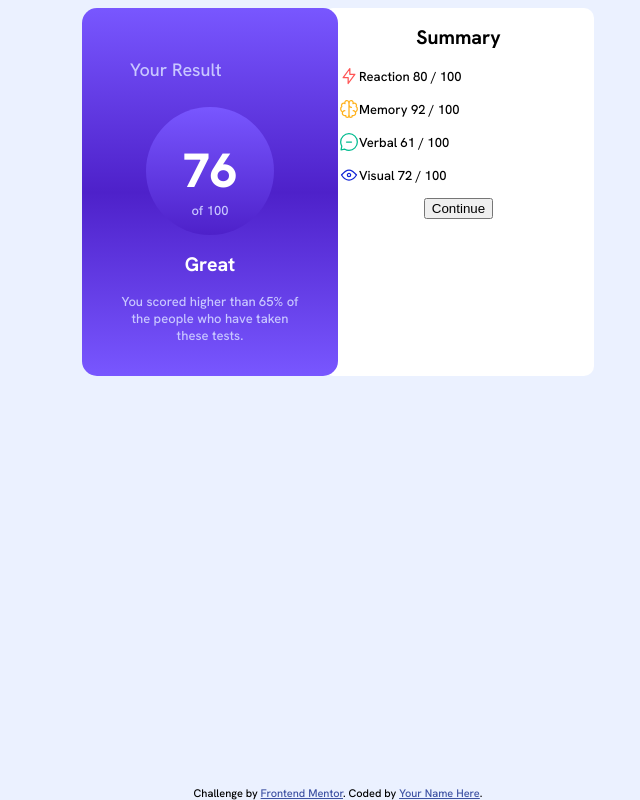
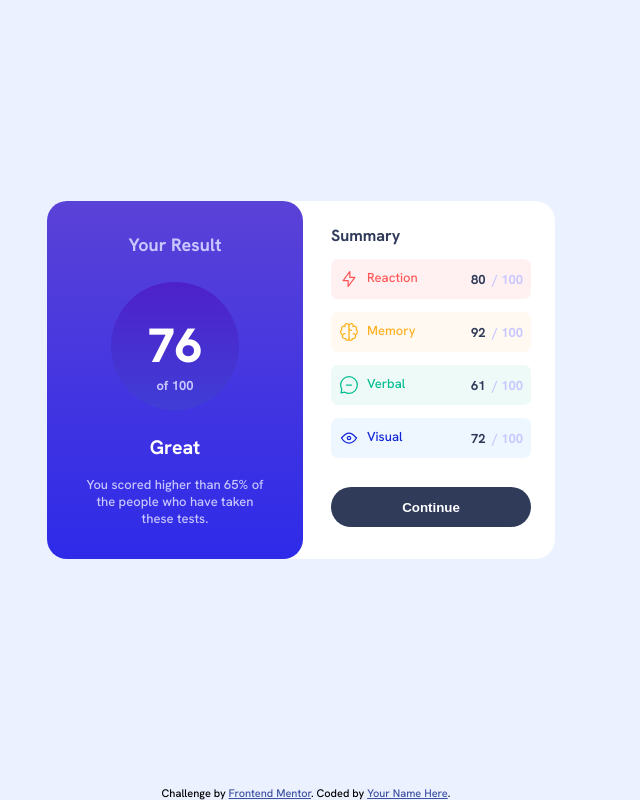
Before and after one commit to Adem-Tozlu/Frontend-Mentor-Results-summary-component, a plain HTML site: page index.html in a window 1280 px wide. Shown: the whole page, without its empty margins (310-950 px from the left). Drawn offline with Linux system fonts and the light colour scheme.

Commit message:
style.css bearbeitet

```diff
--- a/index.html
+++ b/index.html
@@ -34,35 +34,35 @@
     <div class="result">
       <p class="result_text">Your Result</p>
       <div class="result_circle">
-        <div class="result_number">76</div>
-        of 100
+        <div class="result_number">76</div><span class="of_hundred">of 100</span>
+
       </div>
 
-      <h2>Great</h2>
+      <h2 class="great">Great</h2>
       You scored higher than 65% of the people who have taken these tests.
     </div>
 
     <div class="summary">
       <h2>Summary</h2>
 
-      <p><svg xmlns="http://www.w3.org/2000/svg" width="20" height="20" fill="none" viewBox="0 0 20 20"><path stroke="#F55" stroke-linecap="round" stroke-linejoin="round" stroke-width="1.25" d="M10.833 8.333V2.5l-6.666 9.167h5V17.5l6.666-9.167h-5Z"/></svg> Reaction
-        80 / 100</p>
+      <p class="values_react values"><span><svg xmlns="http://www.w3.org/2000/svg" width="20" height="20" fill="none" viewBox="0 0 20 20"><path stroke="#F55" stroke-linecap="round" stroke-linejoin="round" stroke-width="1.25" d="M10.833 8.333V2.5l-6.666 9.167h5V17.5l6.666-9.167h-5Z"/></svg> Reaction</span>
 
-      <p><svg xmlns="http://www.w3.org/2000/svg" width="20" height="20" fill="none" viewBox="0 0 20 20">
+      <span>80 &nbsp<span class="one_hundred">/ 100</span></span></p>
+      <p class="values_memory values "><span><svg xmlns="http://www.w3.org/2000/svg" width="20" height="20" fill="none" viewBox="0 0 20 20">
           <path stroke="#FFB21E" stroke-linecap="round" stroke-linejoin="round" stroke-width="1.25"
             d="M5.833 11.667a2.5 2.5 0 1 0 .834 4.858" />
           <path stroke="#FFB21E" stroke-linecap="round" stroke-linejoin="round" stroke-width="1.25"
             d="M3.553 13.004a3.333 3.333 0 0 1-.728-5.53m.025-.067a2.083 2.083 0 0 1 2.983-2.824m.199.054A2.083 2.083 0 1 1 10 3.75v12.917a1.667 1.667 0 0 1-3.333 0M10 5.833a2.5 2.5 0 0 0 2.5 2.5m1.667 3.334a2.5 2.5 0 1 1-.834 4.858" />
           <path stroke="#FFB21E" stroke-linecap="round" stroke-linejoin="round" stroke-width="1.25"
             d="M16.447 13.004a3.334 3.334 0 0 0 .728-5.53m-.025-.067a2.083 2.083 0 0 0-2.983-2.824M10 3.75a2.085 2.085 0 0 1 2.538-2.033 2.084 2.084 0 0 1 1.43 2.92m-.635 12.03a1.667 1.667 0 0 1-3.333 0" />
-        </svg> Memory
-        92 / 100</p>
+        </svg>Memory</span>
+         <span>92 &nbsp<span class="one_hundred">/ 100</span></span>  </p>
 
-      <p><svg xmlns="http://www.w3.org/2000/svg" width="20" height="20" fill="none" viewBox="0 0 20 20"><path stroke="#00BB8F" stroke-linecap="round" stroke-linejoin="round" stroke-width="1.25" d="M7.5 10h5M10 18.333A8.333 8.333 0 1 0 1.667 10c0 1.518.406 2.942 1.115 4.167l-.699 3.75 3.75-.699A8.295 8.295 0 0 0 10 18.333Z"/></svg> Verbal
-        61 / 100</p>
+      <p class="values_verbal values"><span><svg xmlns="http://www.w3.org/2000/svg" width="20" height="20" fill="none" viewBox="0 0 20 20"><path stroke="#00BB8F" stroke-linecap="round" stroke-linejoin="round" stroke-width="1.25" d="M7.5 10h5M10 18.333A8.333 8.333 0 1 0 1.667 10c0 1.518.406 2.942 1.115 4.167l-.699 3.75 3.75-.699A8.295 8.295 0 0 0 10 18.333Z"/></svg> Verbal</span>
+       <span>61 &nbsp<span class="one_hundred">/ 100</span></span> </p>
 
-      <p><svg xmlns="http://www.w3.org/2000/svg" width="20" height="20" fill="none" viewBox="0 0 20 20"><path stroke="#1125D6" stroke-linecap="round" stroke-linejoin="round" stroke-width="1.25" d="M10 11.667a1.667 1.667 0 1 0 0-3.334 1.667 1.667 0 0 0 0 3.334Z"/><path stroke="#1125D6" stroke-linecap="round" stroke-linejoin="round" stroke-width="1.25" d="M17.5 10c-1.574 2.492-4.402 5-7.5 5s-5.926-2.508-7.5-5C4.416 7.632 6.66 5 10 5s5.584 2.632 7.5 5Z"/></svg> Visual
-        72 / 100</p>
+      <p class="values_visual values"><span><svg xmlns="http://www.w3.org/2000/svg" width="20" height="20" fill="none" viewBox="0 0 20 20"><path stroke="#1125D6" stroke-linecap="round" stroke-linejoin="round" stroke-width="1.25" d="M10 11.667a1.667 1.667 0 1 0 0-3.334 1.667 1.667 0 0 0 0 3.334Z"/><path stroke="#1125D6" stroke-linecap="round" stroke-linejoin="round" stroke-width="1.25" d="M17.5 10c-1.574 2.492-4.402 5-7.5 5s-5.926-2.508-7.5-5C4.416 7.632 6.66 5 10 5s5.584 2.632 7.5 5Z"/></svg> Visual</span>
+       <span>72 &nbsp<span class="one_hundred">/ 100</span></span> </p>
 
       <button>Continue</button>
     </div>
--- a/style.css
+++ b/style.css
@@ -8,7 +8,10 @@
     /*Gradients color*/
 --color-light-slate-blue:hsl(252, 100%, 67%);
 --color-light-royal-blue:hsl(241, 81%, 54%);
+--color-light-royal-blu:hsl(241, 65%, 54%);
+
 --color-violet-blue:hsla(256, 72%, 46%, 1);
+--color-violet-blu:hsla(250, 65%, 55%, 1);
 --color-persian-blue:hsla(241, 72%, 46%, 0);
 
 /*Neutral color*/
@@ -29,7 +32,8 @@ body {
   font-optical-sizing: auto;
   font-weight: 500;
 font-size: 13px;
-width: 100vw;
+width: 95vw;
+height: 95vh;
 display: flex;
 justify-content: center;
 align-items: center;
@@ -46,21 +50,24 @@ main{
 }
 .result{
 
-    background: linear-gradient(var(--color-light-slate-blue),var(--color-violet-blue),var(--color-light-slate-blue));
-    border-radius: 15px;
+    background: linear-gradient(var(--color-violet-blu),var(--color-light-royal-blue));
+    border-radius: 20px;
     width: 12rem;
-
+    height: max-content;
+    margin-bottom: 1rem;
     display: flex;
     flex-direction: column;
     justify-content: center;
-    align-self: center;
+    align-items: center;
   text-align: center;
     padding: 2rem;
     color: var(--color-light-lavender);
 
 }
 .result_text{
+    margin-top: 0;
     font-size: 18px;
+    font-weight: 700;
 }
 .result_circle{
    margin-top: 0.5rem;
@@ -68,11 +75,11 @@ main{
    display: flex;
     flex-direction: column;
     justify-content: center;
-    align-self: center;
+    align-items: center;
   text-align: center;
   height: 8rem;
   width: 8rem;
-  background: linear-gradient(var(--color-light-slate-blue),var(--color-violet-blue));
+  background: linear-gradient(var(--color-violet-blue),var(--color-light-royal-blu));
 
     color: var(--color-light-lavender);
 
@@ -84,22 +91,98 @@ main{
     color: var(--color-white);
     border-radius: 50%;
 }
+
 .summary{
-    z-index: -1;
-    margin-left: -15px;
+    display: flex;
+    flex-direction: column;
+    align-items: baseline;
+    justify-content: center;
+    padding: 1.5rem;
+   height: max-content;
+
+  margin-left: -15px;
+  margin-right: 10px;
+  z-index: -1;
     background-color: var(--color-white);
-    border-radius: 10px;
+    border-radius: 0 20px 20px 0;
 
 }
 .summary h2{
-    color: initial;
+margin-top: 0;
+font-size: 16px;
+font-weight: 700;
+color: var(--color-dark-gray-blue);
+
 }
 h2{
     color: var(--color-white);
 
 }
-p{
+.values{
+
+padding-left: 0.5rem;
     margin-left: 1rem;
     display: flex;
+    margin-top: 0;
+width: 12rem;
+height: 2.5rem;
+border-radius: 7px;
+    flex-direction: row;
     align-items: center;
+    justify-content: space-between;
 }
+.values :first-child{
+
+    margin-right: 0.5rem;
+}
+.values_react{
+
+    color: var(--color-light-red);
+    background-color:rgba(255, 52, 52, 0.068);
+
+}
+
+.values_memory{
+    color: var(--color-orange-yellow);
+    background-color: rgba(255, 159, 67, 0.068);
+
+}
+.values_verbal{
+    color: var(--color-green-teal);
+    background-color: rgba(0, 184, 148, 0.068);
+}
+.values_visual{
+    color: var(--color-cobalt-blue);
+    background-color: rgba(0, 123, 255, 0.068);
+}
+
+    span{
+        display: flex;
+        justify-content: center;
+    }
+    span:nth-child(2){
+        color: var(--color-dark-gray-blue);
+        font-weight: 700;
+    }
+    .one_hundred{
+        color:var(--color-light-lavender)
+    }
+   .of_hundred{
+        color:var(--color-light-lavender) !important;
+    }
+    button{
+        margin-top: 1rem;
+        width: 12.5rem;
+        height: 2.5rem;
+        margin-bottom: 0.5rem;
+        border-radius: 2rem;
+        background-color: var(--color-dark-gray-blue);
+        border-style: none;
+        color: var(--color-white);
+        font-weight: 600;
+
+    }
+
+    .great{
+        margin-top: 1.5rem;
+    }
```
